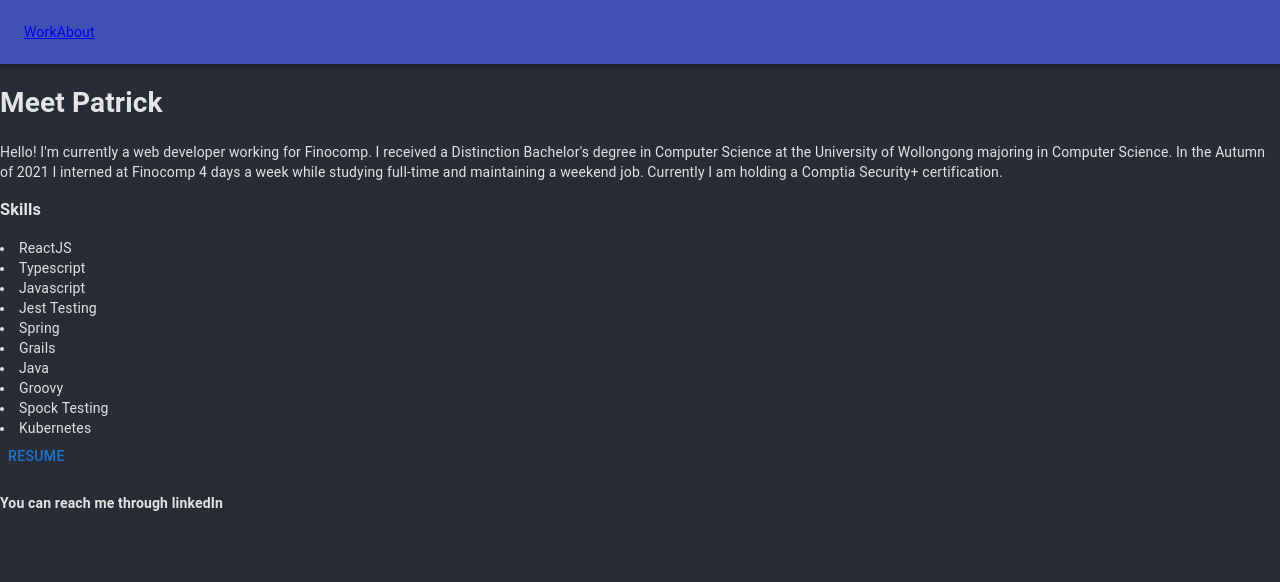
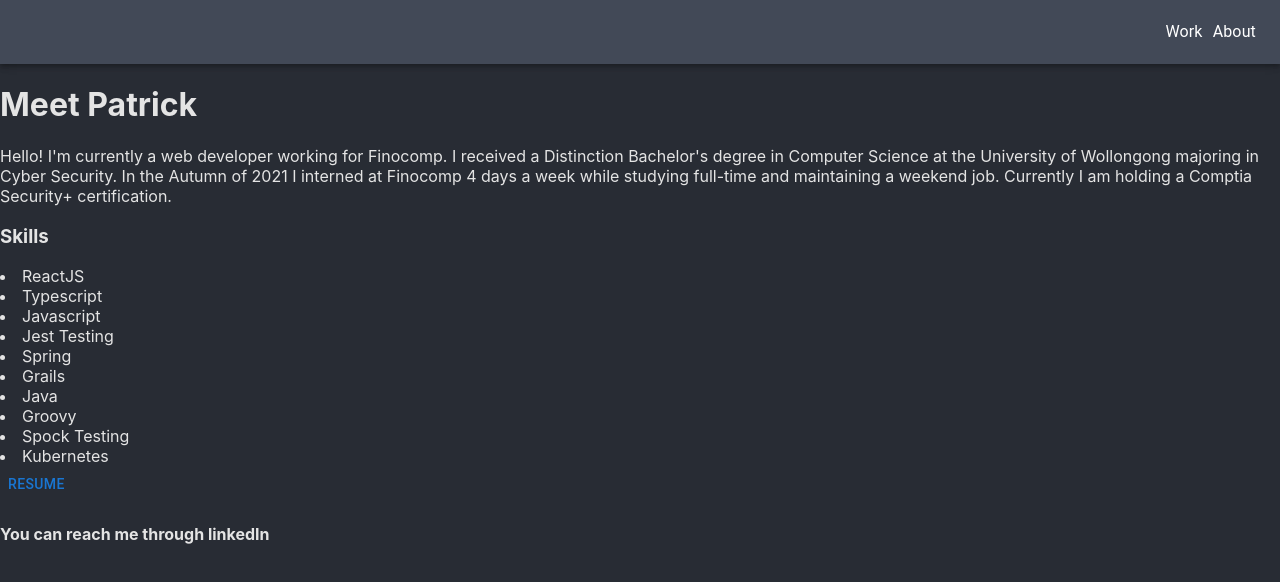
Before and after one commit to RelativeBinary/RelativeBinary.github.io, a React (Create React App) app: page /about in a window 1280 px wide. Shown: the top 582 px of the page. Built offline with nearby package versions, Linux system fonts and the light colour scheme.

Commit message:
Updated navbar and navbar styles

```diff
--- a/src/App.css
+++ b/src/App.css
@@ -12,6 +12,7 @@ code {
   font-family: source-code-pro, Menlo, Monaco, Consolas, 'Courier New',
     monospace;
 }
+/* end */
 
 /* Theme controls */
 .white-content {
@@ -19,21 +20,46 @@ code {
   color: #282c34;
 }
 
+.dark-content {
+  background: #282c34;
+  color: #e4e4e4;
+}
+/* end */
+
+/* Project controls */
 .white-content .project-item {
   background: #7bdfc1;
   color: #282c34;
-}
-
-.dark-content {
-  background: #282c34;
-  color: #e4e4e4;
 }
 
 .dark-content .project-item {
   background: #424957;
   color: #e4e4e4;
 }
+/* end */
 
+/* Navbar & Route controls */
+.white-content .navbar {
+  background: #7bdfc1;
+  color: #282c34;
+}
+
+.dark-content .navbar {
+  background: #424957;
+  color: #e4e4e4;
+}
+
+.nav-flex-container {
+  display: flex;
+  justify-content: flex-end;
+}
+
+.navbar a {
+  align-self: flex-end;
+  text-decoration: none;
+  color: white;
+  margin-left: 10px;
+}
 /* end */
 
 /* Typist cursor controls */
--- a/src/components/Navbar.js
+++ b/src/components/Navbar.js
@@ -1,16 +1,20 @@
 import React from 'react';
-import { AppBar, Toolbar, CssBaseline } from '@material-ui/core';
+import { AppBar, Box, Toolbar, Typography } from '@material-ui/core';
 import { Link } from 'react-router-dom';
 
 export default function Navbar() {
   return (
-    <AppBar position='static'>
-      <CssBaseline />
+    <AppBar position='static' className='navbar'>
       <Toolbar>
-        <div>
-          <Link to='/'>Work</Link>
+        <Box sx={{ flexGrow: 1 }} />
+        <Typography>
+          <Link to='/' className='nav-link'>
+            Work
+          </Link>
+        </Typography>
+        <Typography>
           <Link to='/about'>About</Link>
-        </div>
+        </Typography>
       </Toolbar>
     </AppBar>
   );
--- a/src/pages/About.js
+++ b/src/pages/About.js
@@ -1,16 +1,16 @@
-import React from 'react'
-import { Button } from '@mui/material'
-import Footer from '../components/Footer'
+import React from 'react';
+import { Button } from '@mui/material';
+import Footer from '../components/Footer';
 export default function About() {
   return (
     <>
       <h1>Meet Patrick</h1>
       <p>
-        Hello! I'm currently a web developer working for Finocomp.
-
-        I received a Distinction Bachelor's degree in Computer Science at the University of Wollongong majoring in Computer Science. In the Autumn of 2021 I interned at Finocomp 4 days a week while studying full-time and maintaining a weekend job.
-
-        Currently I am holding a Comptia Security+ certification.
+        Hello! I'm currently a web developer working for Finocomp. I received a
+        Distinction Bachelor's degree in Computer Science at the University of
+        Wollongong majoring in Cyber Security. In the Autumn of 2021 I interned
+        at Finocomp 4 days a week while studying full-time and maintaining a
+        weekend job. Currently I am holding a Comptia Security+ certification.
       </p>
 
       <h3>Skills</h3>
@@ -27,7 +27,7 @@ export default function About() {
 
       <Button>Resume</Button>
 
-      <Footer/>
+      <Footer />
     </>
-  )
+  );
 }
```
